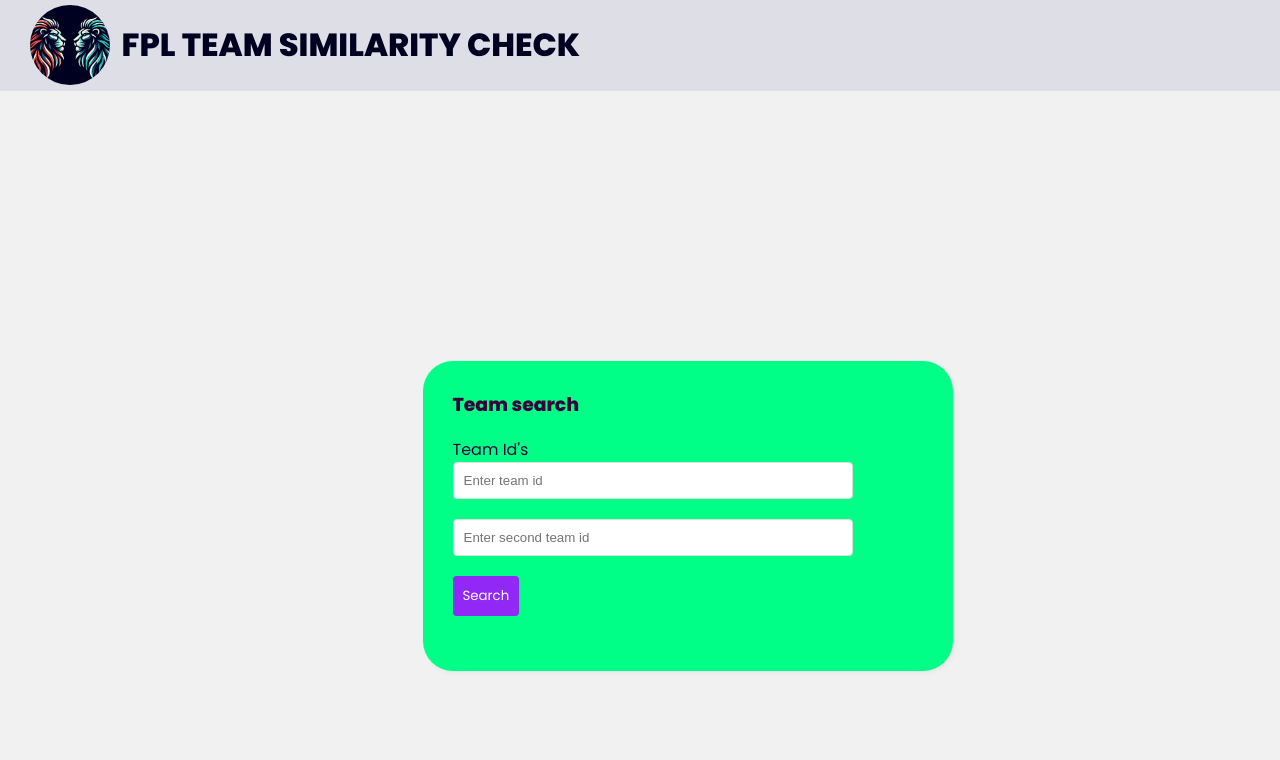
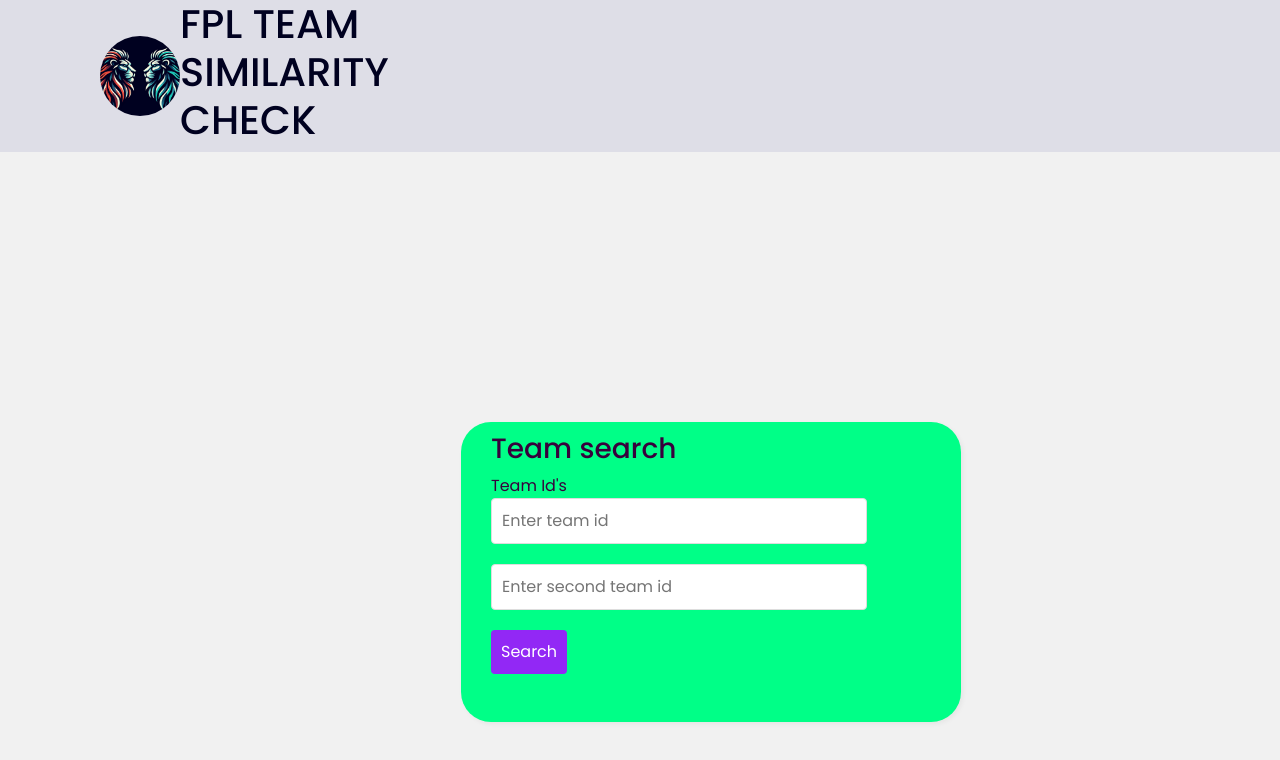
Before and after one commit to AdamL93/FPL-Similarity-Check, a React (Create React App) app in the folder frontend/: page / in a window 1280 px wide. Shown: the top 760 px of the page. Built offline with nearby package versions, Linux system fonts and the light colour scheme.

Commit message:
Installed Bootstrap react

```diff
--- a/frontend/package.json
+++ b/frontend/package.json
@@ -7,7 +7,9 @@
     "@testing-library/jest-dom": "^5.17.0",
     "@testing-library/react": "^13.4.0",
     "@testing-library/user-event": "^13.5.0",
+    "bootstrap": "^5.3.3",
     "react": "^18.3.1",
+    "react-bootstrap": "^2.10.4",
     "react-dom": "^18.3.1",
     "react-router-dom": "^6.23.1",
     "react-scripts": "5.0.1",
--- a/frontend/src/index.js
+++ b/frontend/src/index.js
@@ -1,5 +1,6 @@
 import React from 'react';
 import ReactDOM from 'react-dom/client';
+import 'bootstrap/dist/css/bootstrap.min.css';
 import './styles/index.css';
 import './styles/navbar.css';
 import './styles/results.css';
--- a/frontend/src/pages/Home.js
+++ b/frontend/src/pages/Home.js
@@ -1,5 +1,6 @@
 
 import SearchBar from '../components/SearchBar'
+import Container from 'react-bootstrap/Container';
 import { useNavigate } from "react-router-dom"
 
 
@@ -14,9 +15,11 @@
 
 
     return (
-        <div className = "home">
-            <SearchBar handleSearchSubmit={handleSearchSubmit}/>
-        </div>
+        <Container fluid="md">
+            <div className = "home">
+                <SearchBar handleSearchSubmit={handleSearchSubmit}/>
+            </div>
+        </Container>
     );
 };
 
--- a/frontend/src/pages/ResultsPage.js
+++ b/frontend/src/pages/ResultsPage.js
@@ -74,6 +74,7 @@
         <Tooltip />
       </LineChart>
       </div>
+
       <div className="result-container">
         <h2>Gameweek Similarity</h2>
         <div className="result-box">
--- a/frontend/src/styles/index.css
+++ b/frontend/src/styles/index.css
@@ -53,7 +53,7 @@
 .search-container {
   background:#00FF87;
   width: 500px;
-  height: 250px;
+  height: 300px;
   border-radius: 30px;
   margin: auto;
   padding-left: 30px;
--- a/frontend/src/styles/navbar.css
+++ b/frontend/src/styles/navbar.css
@@ -10,11 +10,12 @@
     display: flex;
     align-items: center;
     justify-content: space-between;
-    margin: 0 auto;
+    margin: auto;
   }
   header a {
     color: #000120;
     text-decoration: none;
+    margin:auto;
   }
 
   .logo-container {
--- a/package.json
+++ b/package.json
@@ -1,8 +1,6 @@
 {
   "dependencies": {
     "@babel/plugin-proposal-private-property-in-object": "7.21.0-placeholder-for-preset-env.2",
-    "bootstrap": "^5.3.3",
-    "mongoose": "^8.4.1",
-    "react-bootstrap": "^2.10.4"
+    "mongoose": "^8.4.1"
   }
 }
```
Also changed, not shown: 2 other files (tests, documents, lock files or other folders).
